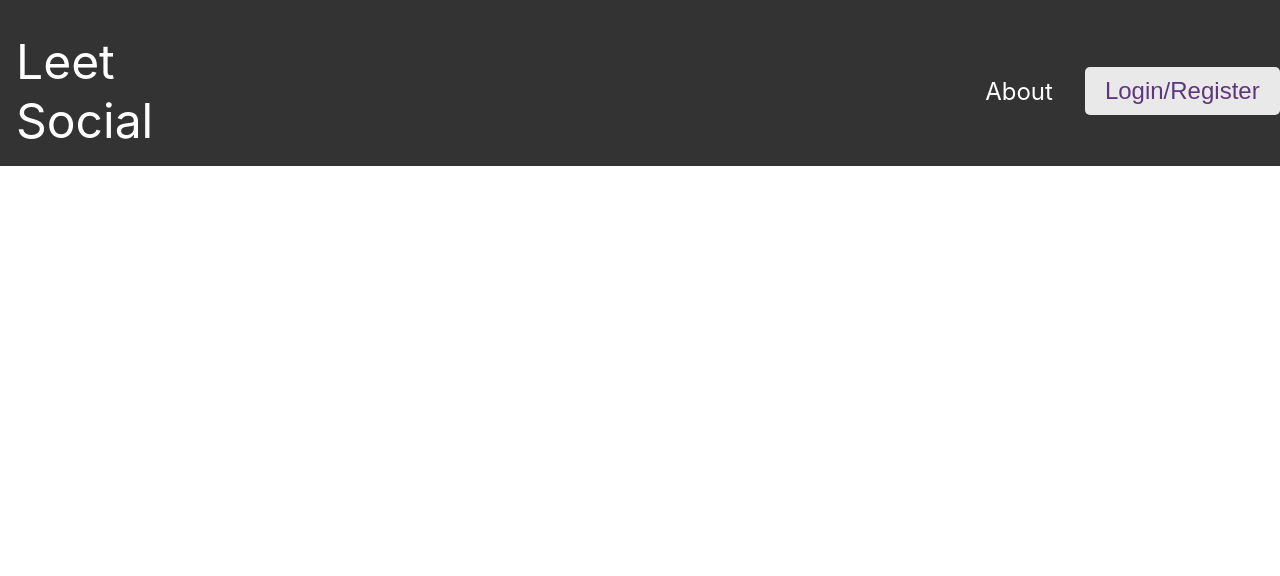
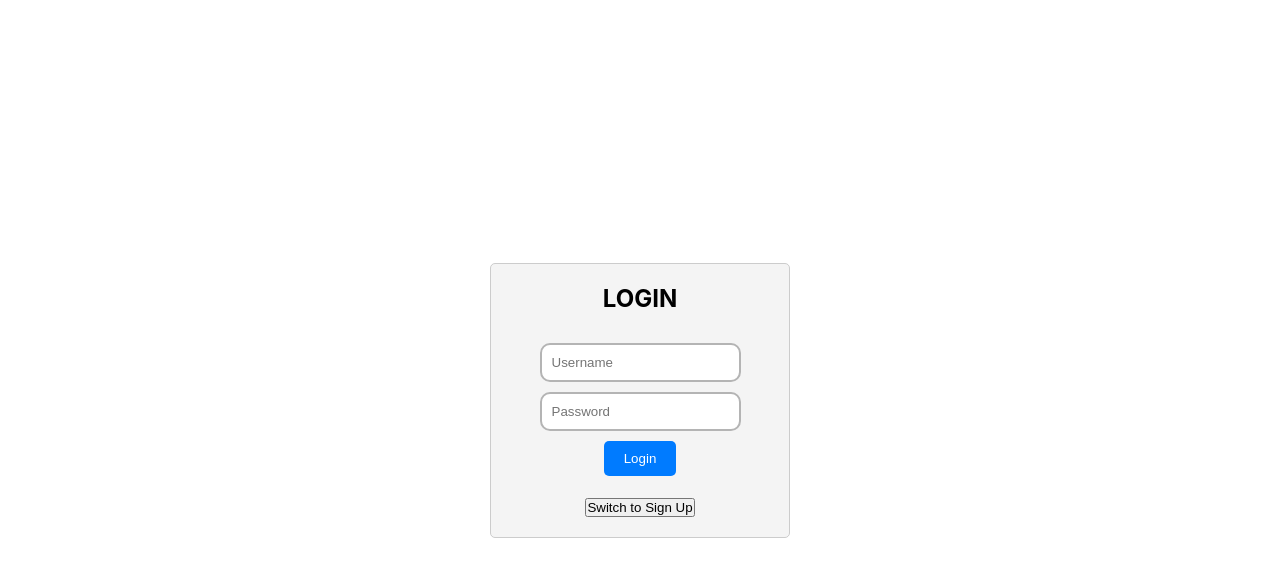
Before and after one commit to thedeclancarter/LeetSocial, a React (Create React App) app in the folder frontend/: page / in a window 1280 px wide. Shown: the top 576 px of the page. Built offline with nearby package versions, Linux system fonts and the light colour scheme.

Commit message:
Implemented login/signup logic for project, including creating the js and css files, handling api requests, etc.

```diff
--- a/frontend/src/App.js
+++ b/frontend/src/App.js
@@ -2,12 +2,14 @@ import React from 'react';
 import { BrowserRouter, Routes, Route } from "react-router-dom";
 import './App.css';
 import Home from './pages/home/Home';
+import Profile from './pages/profile/Profile';
 
 function App() {
   return (
     <BrowserRouter>
       <Routes>
         <Route path="/" element={<Home />} />
+        <Route path="/profile" element={<Profile />} />
       </Routes>
     </BrowserRouter>
   );
--- a/frontend/src/components/login/Login.css
+++ b/frontend/src/components/login/Login.css
@@ -5,21 +5,31 @@
     margin: 0;
 }
 
-body
-{
+#loginRegister {
     display: flex;
+    justify-content: center;
+    align-items: center;
+    height: 100vh;
 }
 
-#inner-title
-{
-    font-size: large;
+.loginDiv, .hidden {
+    text-align: center;
+    padding: 20px;
+    border: 1px solid #ccc;
+    border-radius: 5px;
+    margin: 10px;
+    width: 300px;
+    background-color: #f4f4f4;
+    transition: opacity 0.5s;
 }
 
-.loginDiv
-{
-    display: flex;
-    justify-content: space-between;
-    flex-direction: column;
+.loginDiv {
+    opacity: 1;
+}
+
+.hidden {
+    opacity: 0;
+    display: none;
 }
 
 .loginDiv form
@@ -37,33 +47,38 @@ body
     align-items: center;
 }
 
-#loginName
+.inputText
 {
     border: 2px solid #b4b4b4;
     border-radius: 10px;
     padding: 10px;
 }
 
-#loginPassword
+#registerBlock
 {
-    border: 2px solid #b4b4b4;
-    border-radius: 10px;
-    padding: 10px;
+    padding-top: 2rem;
 }
 
-#loginButton
-{
+.buttons {
+    background-color: #007bff;
+    color: #fff;
     border: none;
-    background-color: #9df0ff;
-    border-radius: 10px;
-    padding: 5px;
-    width: 5rem;
+    padding: 10px 20px;
+    border-radius: 5px;
     cursor: pointer;
-    -webkit-transition-duration: 0.4s; /* Safari */
-    transition-duration: 0.4s;
 }
 
-#loginButton:hover
+.buttons:hover
 {
     box-shadow: 0 12px 16px 0 rgba(0,0,0,0.15), 0 17px 50px 0 rgba(0,0,0,0.15);
 }
+
+#inner-title, #inner-titleR {
+    font-size: 24px;
+    font-weight: bold;
+}
+
+#loginResult, #registerResult {
+    color: red;
+    margin-top: 10px;
+}
--- a/frontend/src/components/login/Login.js
+++ b/frontend/src/components/login/Login.js
@@ -1,54 +1,95 @@
 import React, { useState } from 'react';
 import './Login.css';
 
-
-// function toggleSignUp(e){
-
-//     var script = document.createElement('script');
-//     script.src = 'https://code.jquery.com/jquery-3.6.3.min.js'; // Check https://jquery.com/ for the current version
-//     document.getElementsByTagName('head')[0].appendChild(script);
-//     e.preventDefault();
-//     $('#loginRegister .loginDiv').toggle(); // display:block or none
-//     $('#loginRegister .registerDiv').toggle(); // display:block or none
-// }
-
 function Login()
 {
-    var loginName;
-    var loginPassword;
-
+    var login;
+    var password;
     var firstName;
     var lastName;
-    var email;
+    var newLogin;
+    var newPassword;
 
     const [message,setMessage] = useState('');
+    const [isLogin,setIsLogin] = useState(true);
+
+    const toggleSignUp = () =>
+    {
+        setIsLogin(!isLogin);
+    }
+
+    const handleButtonClick = event => {
+        event.preventDefault();
+        const buttonName = event.target.name;
+
+        if (buttonName === 'login') {
+            doLogin(event);
+        } else if (buttonName === 'register') {
+            doSignup(event);
+        }
+    };
 
     const doLogin = async event =>
     {
         event.preventDefault();
 
-        var obj = {login:loginName.value,password:loginPassword.value};
+        var obj = {login:login.value,password:password.value};
         var js = JSON.stringify(obj);
 
         try
         {
-            const response = await fetch('http://localhost:5000/api/login',
+            const response = await fetch('http://leet-social-2e5f98883d68.herokuapp.com/api/login',
                 {method:'POST',body:js,headers:{'Content-Type': 'application/json'}});
 
             var res = JSON.parse(await response.text());
 
-            if( res.id <= 0 )
+            if( res.id === -1 )
             {
                 setMessage('User/Password combination incorrect');
             }
             else
             {
-                var user = {firstName:res.firstName,lastName:res.lastName,id:res.id}
+                var user = {firstName:res.firstName,lastName:res.lastName}
                 localStorage.setItem('user_data', JSON.stringify(user));
 
                 setMessage('');
-                window.location.href = '/cards';
+                window.location.href = '/profile';
             }
+        }
+        catch(e)
+        {
+            alert(e.toString());
+            return;
+        }
+    };
+
+    const doSignup = async event =>
+    {
+        event.preventDefault();
+
+        var obj = {login:newLogin.value,password:newPassword.value, firstName:firstName.value, lastName:lastName.value};
+        var js = JSON.stringify(obj);
+
+        try
+        {
+            const response = await fetch('http://leet-social-2e5f98883d68.herokuapp.com/api/signup',
+                {method:'POST',body:js,headers:{'Content-Type': 'application/json'}});
+
+            var res = JSON.parse(await response.text());
+
+            setMessage('Account created! Please login.');
+            // if( res.id <= 0 )
+            // {
+            //     setMessage('User/Password combination incorrect');
+            // }
+            // else
+            // {
+            //     var user = {firstName:res.firstName,lastName:res.lastName,id:res.id}
+            //     localStorage.setItem('user_data', JSON.stringify(user));
+
+            //     setMessage('');
+            //     window.location.href = '/cards';
+            // }
         }
         catch(e)
         {
@@ -60,38 +101,38 @@ function Login()
 
     return(
     <div id="loginRegister">
-        <div className="loginDiv">
-            <form onSubmit={doLogin}>
+        <div className={isLogin ? "loginDiv" : "hidden"}>
+            <form>
                 <span id="inner-title">LOGIN</span><br />
-                <input type="text" id="loginName" placeholder="Username"
-                    ref={(c) => loginName = c} />
-                <input type="password" id="loginPassword" placeholder="Password"
-                    ref={(c) => loginPassword = c} />
-                <input type="submit" id="loginButton" class="buttons" value = "Login"
-                    onClick={doLogin} />
+                <input type="text" className="inputText" placeholder="Username"
+                    ref={(c) => login = c} />
+                <input type="password" className="inputText" placeholder="Password"
+                    ref={(c) => password = c} />
+                <input type="submit" id="loginButton" class="buttons" value = "Login" name="login"
+                    onClick={handleButtonClick} />
             </form>
-            <span id="loginResult">{message}</span>
+            <span id="loginResult">{message}</span><br></br>
+            <button onClick={toggleSignUp}>Switch to Sign Up</button>
         </div>
-        <div className="registerDiv">
-        <form>
-            <span id="inner-title">REGISTER</span><br />
-            <div className="inputFields">
-                <input type="text" id="firstName" placeholder="First Name"
-                    ref={(c) => firstName = c} />
-                <input type="text" id="lastName" placeholder="Last Name"
-                    ref={(c) => lastName = c} />
-                <input type="text" id="email" placeholder="Email"
-                    ref={(c) => email = c} />
-                <input type="text" id="loginNameR" placeholder="Username"
-                    ref={(c) => loginName = c} />
-                <input type="password" id="loginPasswordR" placeholder="Password"
-                    ref={(c) => loginPassword = c} />
-            </div>
-            <input type="submit" id="registerButton" class="buttons" value = "Register"
-                />
 
-        </form>
-        <span id="registerResult">{message}</span>
+        <div className={!isLogin ? "loginDiv" : "hidden"}>
+            <form>
+                <span id="inner-titleR">REGISTER</span><br />
+                <div className="inputFields">
+                    <input type="text" className="inputText" placeholder="First Name"
+                        ref={(c) => firstName = c} />
+                    <input type="text" className="inputText" placeholder="Last Name"
+                        ref={(c) => lastName = c} />
+                    <input type="text" className="inputText" placeholder="Username"
+                        ref={(c) => newLogin = c} />
+                    <input type="password" className="inputText" placeholder="Password"
+                        ref={(c) => newPassword = c} />
+                </div>
+                <input type="submit" id="registerButton" class="buttons" value = "Register" name="register"
+                    onClick={handleButtonClick}/>
+            </form>
+            <span id="registerResult">{message}</span><br></br>
+            <button onClick={toggleSignUp}>Switch to Login</button>
         </div>
     </div>
     );
--- a/frontend/src/components/login_card/LoginCard.js
+++ b/frontend/src/components/login_card/LoginCard.js
@@ -1,12 +1,12 @@
 import './LoginCard.css';
-import Register from '../register/Register';
+import Login from '../login/Login';
 
 export default function LoginCard()
 {
 
     return(
         <div>
-            <Register />
+            <Login />
         </div>
     );
 }
--- a/frontend/src/components/navbar/Navbar.css
+++ b/frontend/src/components/navbar/Navbar.css
@@ -27,17 +27,6 @@ body {
     font-size: x-large;
 }
 
-.login-register-button {
-    display: flex;
-    background-color: #e9e9e9;
-    color: rgb(94, 55, 124);
-    border: none;
-    padding: 10px 20px;
-    font-size: 1.5rem;
-    border-radius: 5px;
-    cursor: pointer;
-}
-
 .nav ul {
     padding: 0;
     padding-left: 50rem;
@@ -52,8 +41,3 @@ body {
         margin-left: 20%;
     }
 }
-
-.nav a {
-    color: inherit;
-    text-decoration: none;
-}
--- a/frontend/src/components/navbar/Navbar.js
+++ b/frontend/src/components/navbar/Navbar.js
@@ -1,14 +1,21 @@
+import React from 'react';
 import './Navbar.css';
+
 
 export default function Navbar()
 {
+    var _ud = localStorage.getItem('user_data');
+    var ud = JSON.parse(_ud);
+    var userId = ud.id;
+    var firstName = ud.firstName;
+    var lastName = ud.lastName;
+
     return <nav className="nav">
         <a href="/" className="site-title">Leet Social</a>
         <ul>
             <li>
-                <a href="/about"className="about-link">About</a>
+                <span id="userName">Logged In As {firstName} {lastName}</span><br />
             </li>
         </ul>
-        <button className="login-register-button">Login/Register</button>
     </nav>
 }
--- a/frontend/src/pages/home/Home.js
+++ b/frontend/src/pages/home/Home.js
@@ -1,11 +1,11 @@
 import React from 'react';
-import Navbar from '../../components/navbar/Navbar';
+import LoginCard from '../../components/login_card/LoginCard';
 
 const Home = () =>
 {
     return(
         <div>
-            <Navbar />
+            <LoginCard />
         </div>
     );
 };
--- a/frontend/src/pages/profile/Profile.js
+++ b/frontend/src/pages/profile/Profile.js
@@ -0,0 +1,12 @@
+import React from 'react';
+import Navbar from '../../components/navbar/Navbar';
+
+const Profile = () =>
+{
+    return(
+        <div>
+            <Navbar />
+        </div>
+    );
+};
+export default Profile;
```
